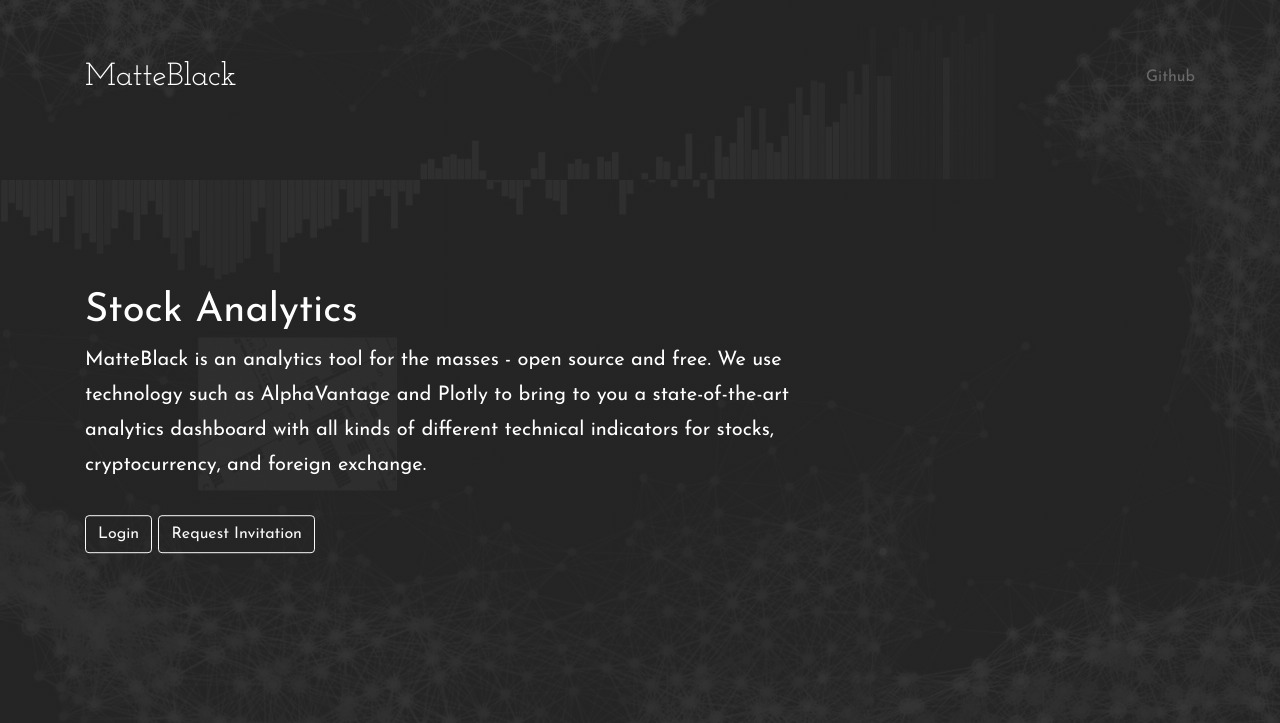
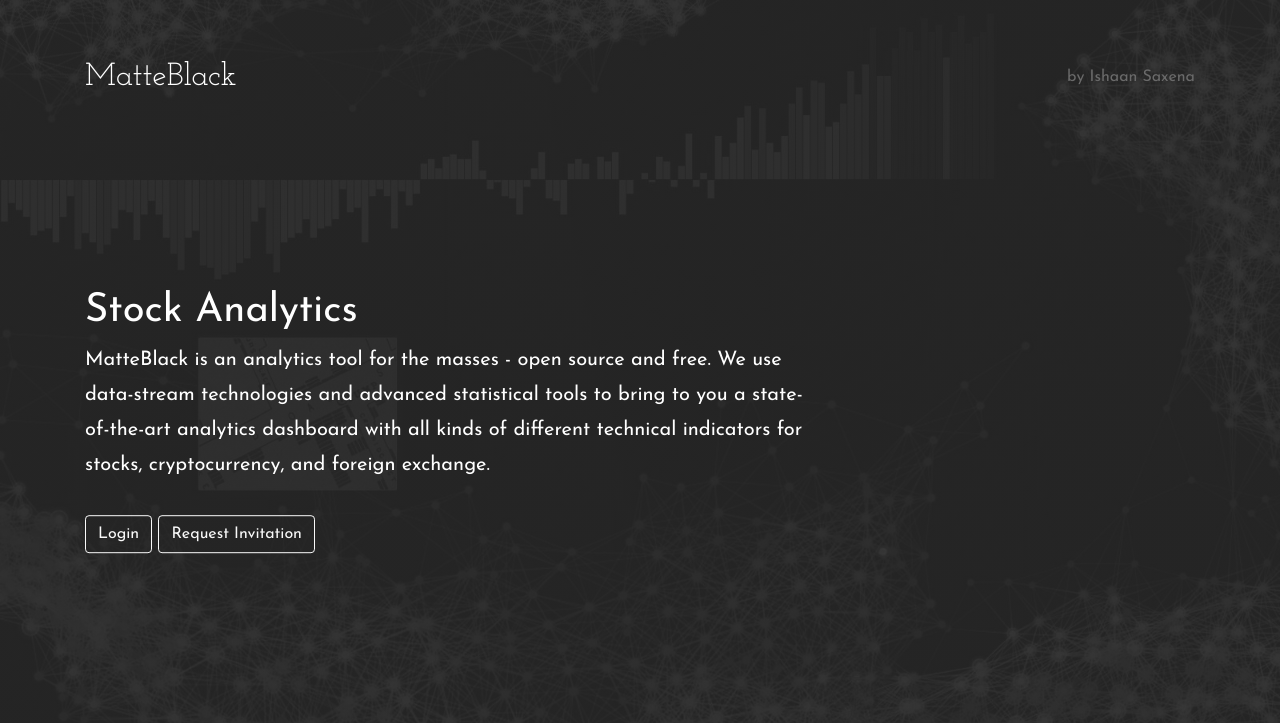
Before and after one commit to ishaansaxena/MatteBlack, a Django app: page / in a window 1280 px wide. Shown: the top 723 px of the page. Run offline with Django 3.2, Linux system fonts and the light colour scheme; some libraries are stand-ins or nearby versions.

Commit message:
Change index content, some stylistic modifications

```diff
--- a/server/templates/index.html
+++ b/server/templates/index.html
@@ -12,16 +12,16 @@
 {% block content %}
     <!-- For index.html -->
     <div class="container-fluid view-front">
-        <div class="container d-none d-md-block">
+        <div class="container d-none d-sm-block">
             <nav class="navbar sticky-top">
                 <a class="navbar-brand matte-black" href="{% url 'home' %}">MatteBlack</a>
-                <a class="git" href="https://github.com/ishaansaxena/MatteBlack" target="_blank">Github</a>
+                <a class="git" href="https://ishaansaxena.github.io/" target="_blank">by Ishaan Saxena</a>
             </nav>
         </div>
-        <div class="container d-md-none reset">
+        <div class="container d-sm-none reset">
             <nav class="navbar sticky-top">
                 <a class="navbar-brand matte-black" href="{% url 'home' %}">MatteBlack</a>
-                <a class="git" href="https://github.com/ishaansaxena/MatteBlack" target="_blank">Github</a>
+                <a class="git" href="https://ishaansaxena.github.io/" target="_blank">by Ishaan Saxena</a>
             </nav>
         </div>
         <div class="container content">
@@ -29,11 +29,7 @@
                 <div class="col-xl-8 col-sm-12 description">
                     <div class="h1">Stock Analytics</div>
                     <p>
-                        MatteBlack is an analytics tool for the masses - open source and
-                        free. We use technology such as AlphaVantage and Plotly to bring
-                        to you a state-of-the-art analytics dashboard with all kinds of
-                        different technical indicators for stocks, cryptocurrency, and
-                        foreign exchange.
+                        MatteBlack is an analytics tool for the masses - open source and free. We use data-stream technologies and advanced statistical tools to bring to you a state-of-the-art analytics dashboard with all kinds of different technical indicators for stocks, cryptocurrency, and foreign exchange.
                     </p>
                     {% if user.is_authenticated %}
                         <a href="{% url 's:index' %}" class="btn btn-outline-light">Dashboard</a>
```
